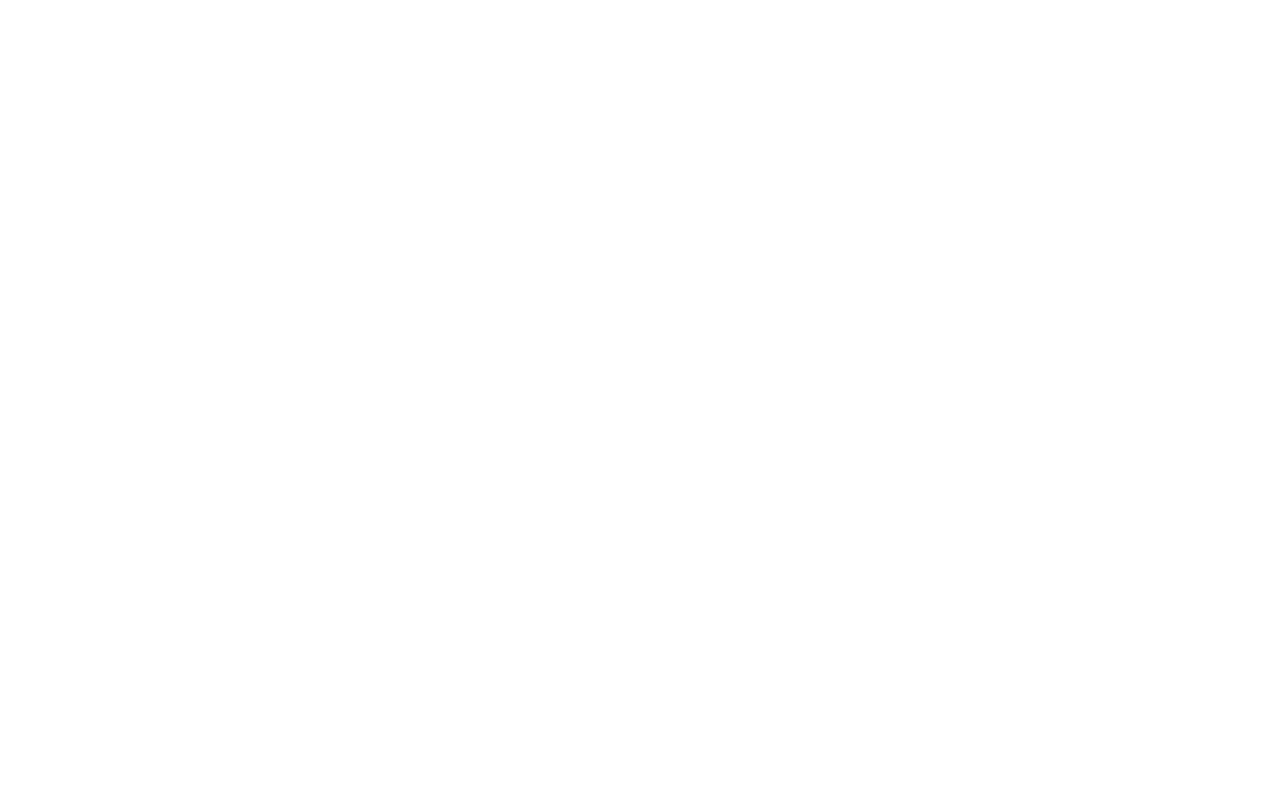
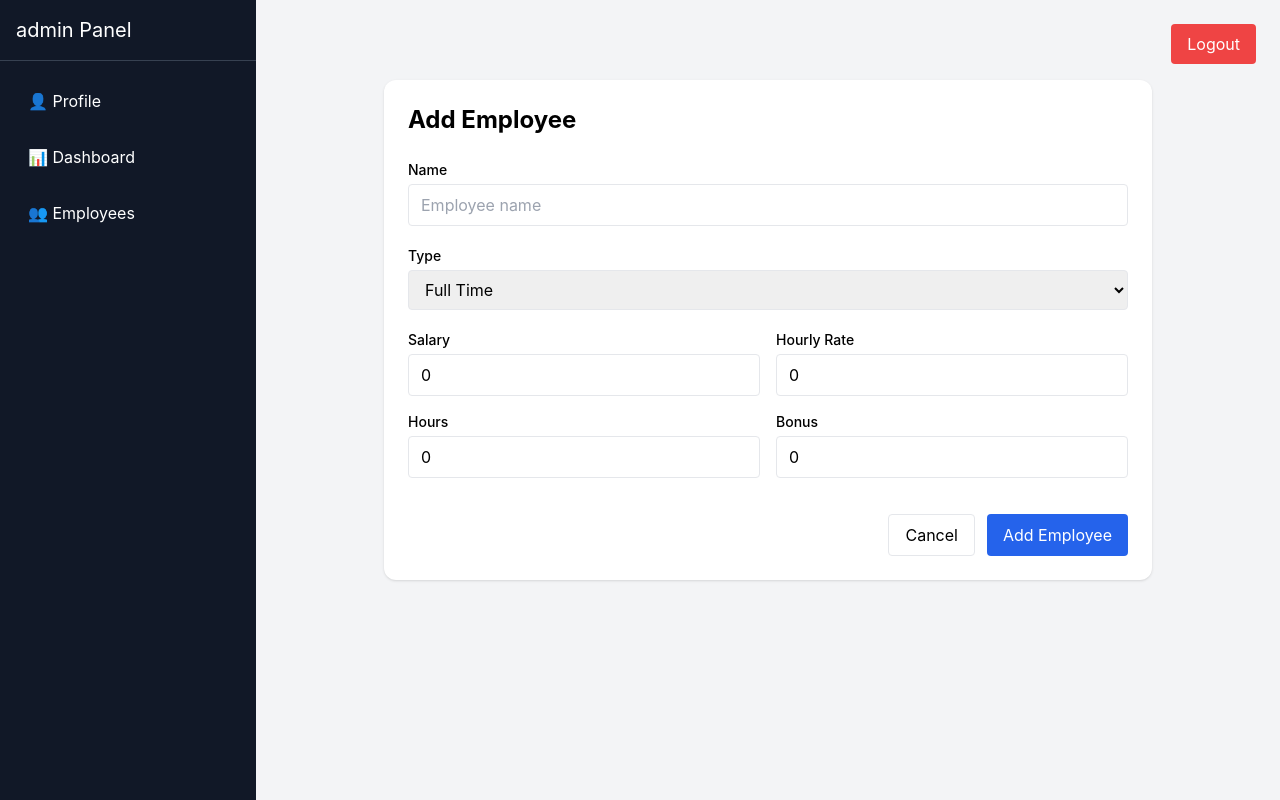
Before and after one commit to MakisVarv/employee-management-system, a React (Create React App) app in the folder frontend/: page /employees/new in a window 1280 px wide. Before the commit this address had no page. Built offline with nearby package versions, Linux system fonts and the light colour scheme; sample sign-in values are in the browser's storage.

Commit message:
repurpose employeeForm for add an edit for managers/admins

```diff
--- a/frontend/src/App.js
+++ b/frontend/src/App.js
@@ -11,6 +11,7 @@
 import ProfilePage from './pages/profile/profile';
 import { ToastContainer } from 'react-toastify';
 import 'react-toastify/dist/ReactToastify.css';
+import EmployeeForm from './pages/employees/EmployeeForm';
 
 export default function App() {
   return (
@@ -44,6 +45,26 @@
             }
           />
           <Route
+            path="/employees/:editId/edit"
+            element={
+              <ProtectedRoute>
+                <Layout>
+                  <EmployeeForm />
+                </Layout>
+              </ProtectedRoute>
+            }
+          />
+          <Route
+            path="/employees/new"
+            element={
+              <ProtectedRoute>
+                <Layout>
+                  <EmployeeForm />
+                </Layout>
+              </ProtectedRoute>
+            }
+          />
+          <Route
             path="/users"
             element={
               <ProtectedRoute>
--- a/frontend/src/pages/employees/EmployeeForm.js
+++ b/frontend/src/pages/employees/EmployeeForm.js
@@ -1,10 +1,20 @@
 import { useEffect, useState } from 'react';
-import axios from 'axios';
-import { useNavigate } from 'react-router-dom';
+import { useDispatch } from 'react-redux';
+import {
+  addEmployee,
+  getEmployee,
+  updateEmployee,
+} from '../../store/employeesSlice';
+import { toast } from 'react-toastify';
+import { useNavigate, useParams } from 'react-router-dom';
 
-const API = 'http://127.0.0.1:8001';
+function EmployeeForm() {
+  const { editId } = useParams();
+  const isEditMode = Boolean(editId);
 
-function EmployeeForm({ editId }) {
+  const dispatch = useDispatch();
+  const navigate = useNavigate();
+
   const [form, setForm] = useState({
     name: '',
     type: 'fulltime',
@@ -14,87 +24,203 @@
     bonus: 0,
     team_size: 0,
   });
-  const navigate = useNavigate();
-
   // 📥 LOAD employee αν είναι edit
   useEffect(() => {
-    if (editId) {
-      axios
-        .get(`${API}/employees/${editId}`)
-        .then((res) => setForm(res.data));
+    async function loadEmployee() {
+      try {
+        const emp = await dispatch(getEmployee(editId)).unwrap();
+        setForm(emp);
+      } catch (error) {
+        toast.error(
+          typeof error === 'string'
+            ? error
+            : 'Failed to get employee',
+        );
+        navigate('/employees');
       }
-  }, [editId]);
+    }
+
+    if (isEditMode) {
+      loadEmployee();
+    }
+  }, [dispatch, editId, isEditMode, navigate]);
 
   const handleChange = (e) => {
     let { name, value, type } = e.target;
-    value =
-      type === 'number' ? Number(value) : value;
+    value = type === 'number' ? Number(value) : value;
 
-    setForm({
-      ...form,
+    setForm((prev) => {
+      const updated = {
+        ...prev,
         [name]: value,
+      };
+
+      if (name === 'type' && value !== 'manager') {
+        updated.team_size = 0;
+      }
+
+      return updated;
     });
   };
 
-  const handleSubmit = () => {
+  const handleSubmit = async (e) => {
+    e.preventDefault();
+
+    const payload = {
+      ...form,
+      name: form.name.trim(),
+    };
+
+    if (payload.name.length < 2) {
+      toast.error('Employee name must be at least 2 characters');
+      return;
+    }
+
+    if (!payload.type) {
+      toast.error('Please select an employee type');
+      return;
+    }
+    try {
       if (editId) {
-      axios
-        .put(`${API}/employees/${editId}`, form)
-        .then(() => navigate('/'));
+        await dispatch(
+          updateEmployee({ id: editId, data: payload }),
+        ).unwrap();
+
+        toast.success('Employee updated');
       } else {
-      axios.post(`${API}/employees`, form).then(() => navigate('/'));
+        await dispatch(addEmployee(payload)).unwrap();
+        toast.success('Employee added');
+      }
+      navigate('/employees');
+    } catch (error) {
+      toast.error(
+        typeof error === 'string' ? error : 'Failed to save employee',
+      );
     }
   };
 
   return (
+    <div className="max-w-3xl mx-auto bg-white rounded-xl shadow p-6">
+      <h1 className="text-2xl font-bold mb-6">
+        {isEditMode ? 'Update Employee' : 'Add Employee'}
+      </h1>
+
+      <form onSubmit={handleSubmit} className="space-y-5">
         <div>
+          <label className="block text-sm font-medium mb-1">
+            Name
+          </label>
           <input
             name="name"
-        placeholder="Name"
+            placeholder="Employee name"
             value={form.name}
             onChange={handleChange}
+            className="w-full border rounded px-3 py-2"
           />
+        </div>
 
-      <select name="type" value={form.type} onChange={handleChange}>
+        <div>
+          <label className="block text-sm font-medium mb-1">
+            Type
+          </label>
+          <select
+            name="type"
+            value={form.type}
+            onChange={handleChange}
+            className="w-full border rounded px-3 py-2"
+          >
             <option value="fulltime">Full Time</option>
             <option value="parttime">Part Time</option>
             <option value="manager">Manager</option>
           </select>
+        </div>
 
+        <div className="grid grid-cols-1 md:grid-cols-2 gap-4">
+          <div>
+            <label className="block text-sm font-medium mb-1">
+              Salary
+            </label>
             <input
               name="salary"
               type="number"
               value={form.salary}
               onChange={handleChange}
+              className="w-full border rounded px-3 py-2"
             />
+          </div>
+
+          <div>
+            <label className="block text-sm font-medium mb-1">
+              Hourly Rate
+            </label>
             <input
               name="hourly_rate"
               type="number"
               value={form.hourly_rate}
               onChange={handleChange}
+              className="w-full border rounded px-3 py-2"
             />
+          </div>
+
+          <div>
+            <label className="block text-sm font-medium mb-1">
+              Hours
+            </label>
             <input
               name="hours"
               type="number"
               value={form.hours}
               onChange={handleChange}
+              className="w-full border rounded px-3 py-2"
             />
+          </div>
+
+          <div>
+            <label className="block text-sm font-medium mb-1">
+              Bonus
+            </label>
             <input
               name="bonus"
               type="number"
               value={form.bonus}
               onChange={handleChange}
+              className="w-full border rounded px-3 py-2"
             />
+          </div>
+
+          {form.type === 'manager' && (
+            <div>
+              <label className="block text-sm font-medium mb-1">
+                Team Size
+              </label>
               <input
                 name="team_size"
                 type="number"
                 value={form.team_size}
                 onChange={handleChange}
+                className="w-full border rounded px-3 py-2"
               />
+            </div>
+          )}
+        </div>
 
-      <button onClick={handleSubmit}>
-        {editId ? 'Update' : 'Add'}
+        <div className="flex gap-3 justify-end pt-4">
+          <button
+            type="button"
+            onClick={() => navigate('/employees')}
+            className="px-4 py-2 border rounded"
+          >
+            Cancel
           </button>
+
+          <button
+            type="submit"
+            className="px-4 py-2 bg-blue-600 text-white rounded"
+          >
+            {isEditMode ? 'Update Employee' : 'Add Employee'}
+          </button>
+        </div>
+      </form>
     </div>
   );
 }
--- a/frontend/src/store/employeesSlice.js
+++ b/frontend/src/store/employeesSlice.js
@@ -18,6 +18,20 @@
     return res.data;
   },
 );
+export const getEmployee = createAsyncThunk(
+  'employees/get',
+  async (id, { rejectWithValue }) => {
+    try {
+      const res = await API.get(`/employees/${id}`);
+      return res.data;
+    } catch (error) {
+      return rejectWithValue(
+        error.response?.data?.detail || 'Failed to get employee',
+      );
+    }
+  },
+);
+
 export const addEmployee = createAsyncThunk(
   'employees/add',
   async (data, { rejectWithValue }) => {
```
Lines whose indentation alone changed are shown as unchanged.
